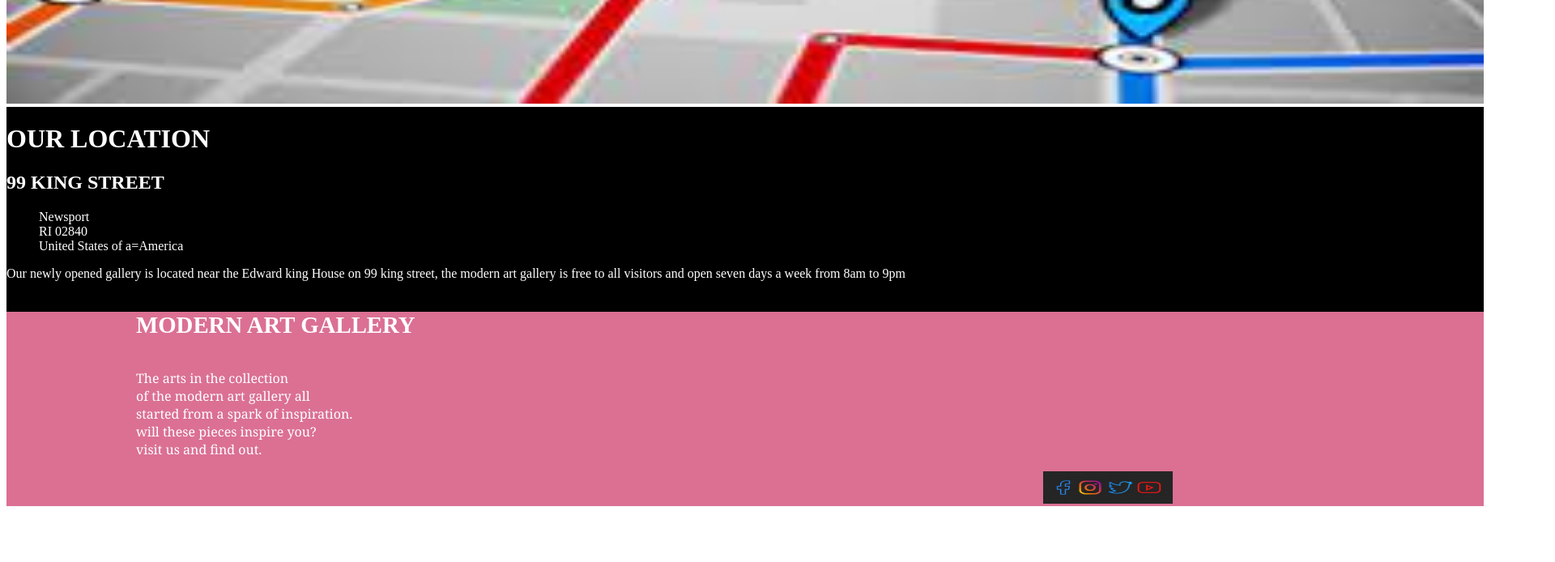
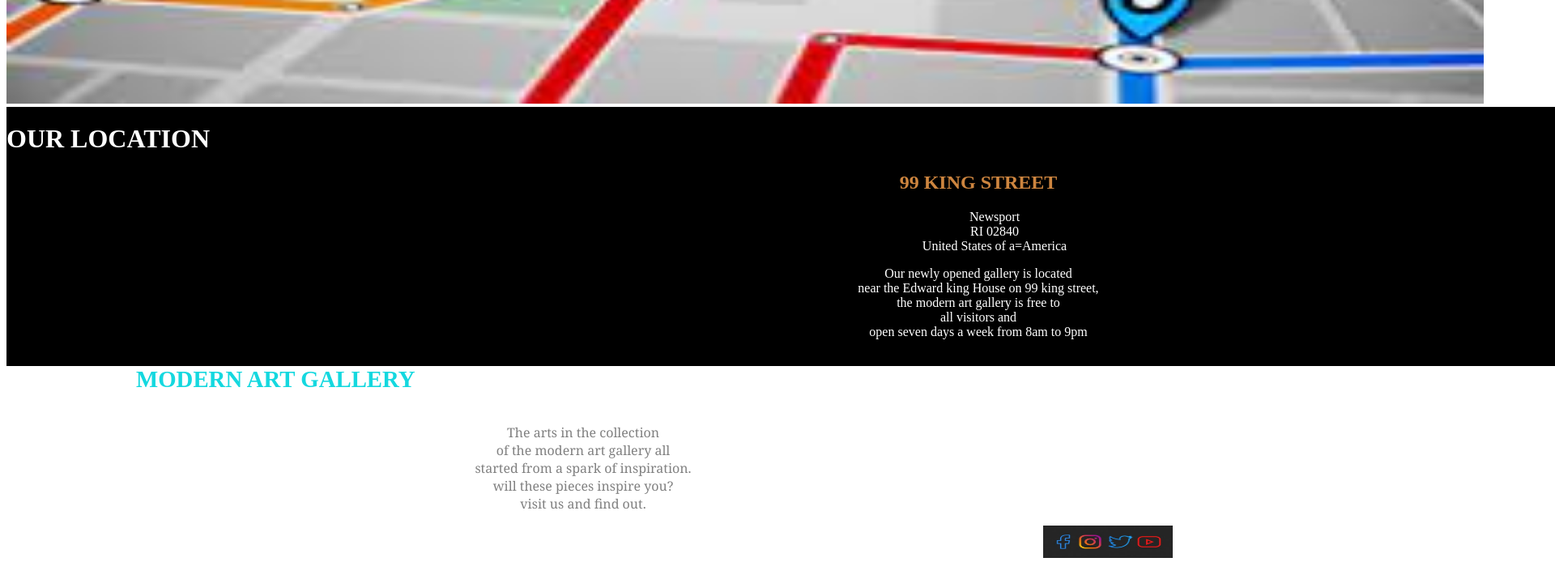
Before and after one commit to Chandini-CM-codilar/aart_gallery, a plain HTML site: page Index.html in a window 1280 px wide. Shown: the part 520-1214 px from the top of the page at 81% size, 1920 px wide, since content can reach past the window. Before the commit the page ends 1147 px from the top, so only its background shows below. Drawn offline with Linux system fonts and the light colour scheme.

Commit message:
changes updated

```diff
--- a/Index.html
+++ b/Index.html
@@ -28,15 +28,19 @@
             </div>
             <div class="location_list">
                 <h2>99 KING STREET</h2>
-                <ul type=none>
+            </div>
+
+                <ul class="list" type=none>
                     <li>Newsport</li>
                     <li>RI 02840</li>
                     <li>United States of a=America</li>
 
                 </ul>
-                <p>Our newly opened gallery is located near the Edward king House on 99 king street, the modern art
-                    gallery is free to all visitors and open seven days a week from 8am to 9pm</p>
-            </div>
+                <div class="paratext">
+                <p>Our newly opened gallery is located <br>near the Edward king House on 99 king street,<br> the modern art
+                    gallery is free to <br>all visitors and <br>open seven days a week from 8am to 9pm</p>
+        </div>
+        </div>
 
 
         <footer>
--- a/gallery.css
+++ b/gallery.css
@@ -112,11 +112,7 @@ color: grey;
     display: inline-block;
     font-size: 26px;
   }
-
-  @media screen (min-width: 360px  max-width: 640px)
-{
-
-
+  @media only screen and (min-width: 360px ) {
 #left_color{
     background-color: black;
     width: 23.33%;
--- a/index.css
+++ b/index.css
@@ -18,36 +18,45 @@
   }
   .main{
     background-color: black;
-    width: 114rem;
+    width: 1rem;
     float: left;
     height: 20rem;
-
     color: white;
   }
+  .location_list{
+      text-align: center;
+      color: peru;
+  }
+  .list{
+  text-align: center;
+  }
+  .paratext{
+      text-align: center;
+  }
   footer{
-      background-color:palevioletred;
+      background-color:white;
     width: 100%;
     height: 15rem;
 }
 
 .text{
-    color: white;
+    color: black;
    font-size: 1.8rem;
    padding-left: 10rem;
 }
 .Art_Gallery_Image_Text2{
     font-family: Cambria, Cochin, Georgia, Times, 'Times New Roman', serif;
     font-size: 1rem;
-    color: white
-    text-align:center;
+    color: black;
 }
 .icons img{
+    color: black;
     width: 10rem;
     height: 40px;
     margin-left: 70rem;
 }
 
-@media screen (min-width: 768px  max-width: 1024px)
+@media only screen and (min-width: 768px )
     {
         .location_image img{
             width: 114rem;
@@ -97,3 +106,5 @@
             height: 40px;
             margin-left: 70rem;
         }
+
+    }
```
